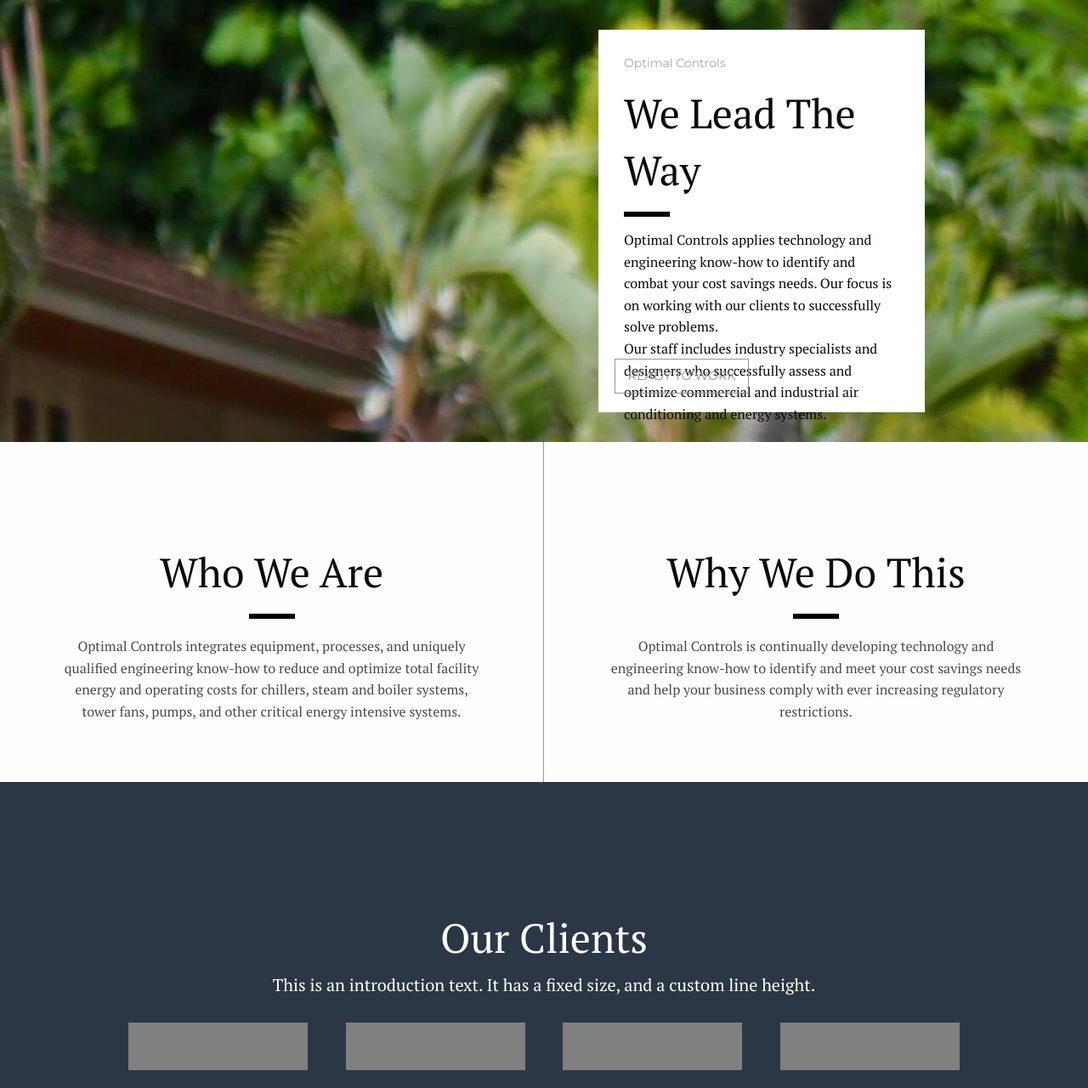
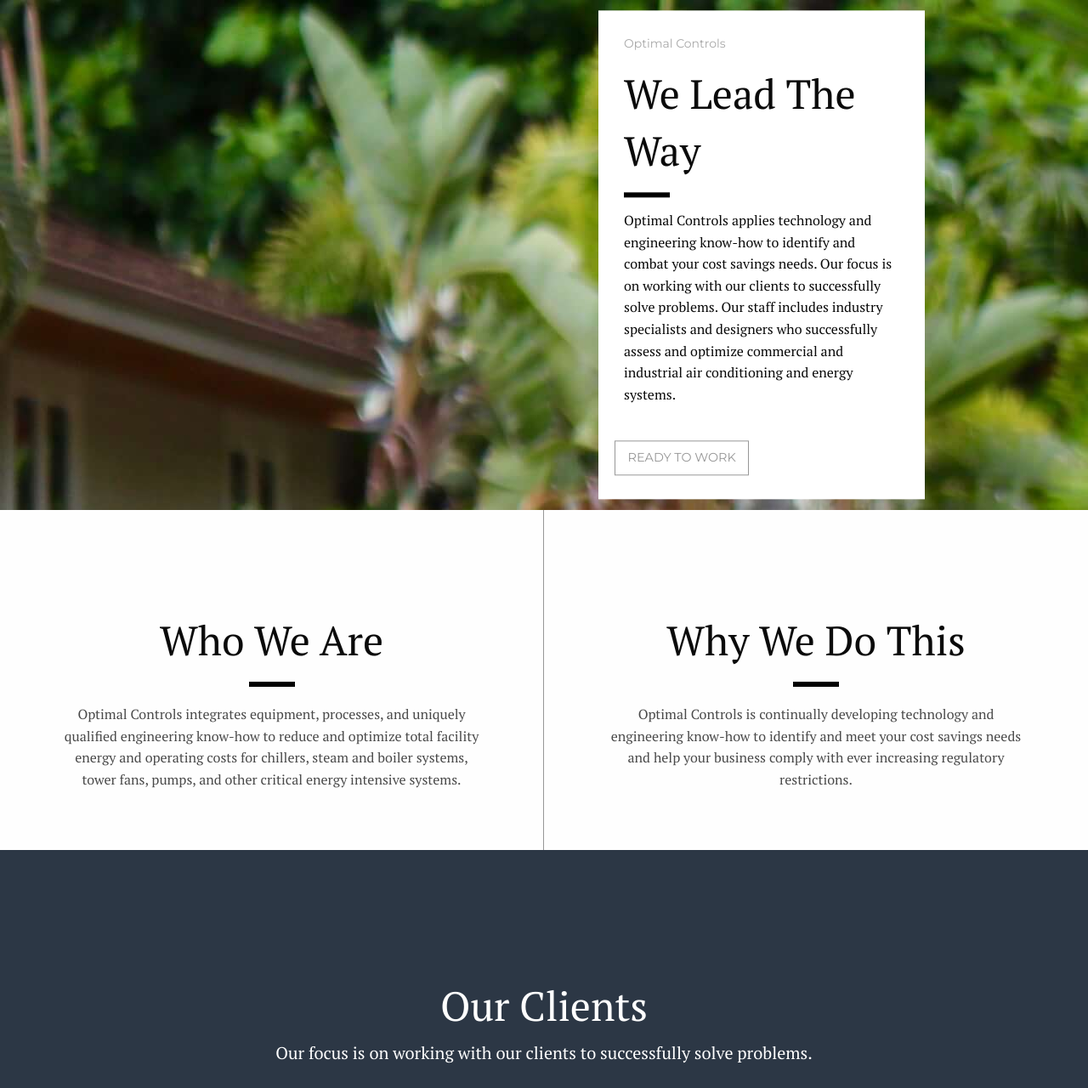
Before and after one commit to niwong/optimalcontrols.net, a website: page index.html in a window 1280 px wide. Shown: the top 1280 px of the page at 85% size. Drawn offline with Linux system fonts and the light colour scheme.

Commit message:
verbiage

```diff
--- a/index.html
+++ b/index.html
@@ -17,7 +17,8 @@
           <h4>Optimal Controls</h4>
           <h1>We Lead The Way</h1>
           <div class="brickDivide"></div>
-          <p>Optimal Controls applies technology and engineering know-how to identify and combat your cost savings needs.  Our focus is on working with our clients to successfully solve problems.<p class="show-for-large"> Our staff includes industry specialists and designers who successfully assess and optimize commercial and industrial air conditioning and energy systems.</p></p>
+          <p class="show-for-large">Optimal Controls applies technology and engineering know-how to identify and combat your cost savings needs.  Our focus is on working with our clients to successfully solve problems.  Our staff includes industry specialists and designers who successfully assess and optimize commercial and industrial air conditioning and energy systems.</p>
+          <p class="hide-for-large">Optimal Controls applies technology and engineering know-how to identify and combat your cost savings needs.  Our focus is on working with our clients to successfully solve problems.</p>
           <a href="#" class="button">ready to work</a>
         </div>
       </div>
@@ -42,7 +43,7 @@
     <div class="row clients fullWidth">
       <div class="small-12 columns clientsCont">
         <h1>Our Clients</h1>
-        <h5>This is an introduction text.  It has a fixed size, and a custom line height.</h5>
+        <h5>Our focus is on working with our clients to successfully solve problems.</h5>
 
         <!-- clients not partners -->
         <div class="logoCont">
--- a/scss/index.scss
+++ b/scss/index.scss
@@ -1,3 +1,5 @@
+//TODO: Landscape iphone 6.  check foundation's built in stuff.
+
 // mobile-first
 
 h1, h2, h3, h4, h5, p {
@@ -228,10 +230,19 @@
 
 /* Large and up */
 @media screen and (min-width: 64em) {
+
+	.hero1Cont {
+		height: 75vh;  // this is here for the demo.  I need to differentiate a larger vh for the MBP and a lower vh for the desktop.
+	}
+
 	.hero1 {
-		height: 450px;
+		height: auto;
 		left: 70%;
 		width: auto;
+
+		p {
+			margin-bottom: 80px;
+		}
 	}
 
 	.text1and2 {
```
Also changed, not shown: css/index.css.
